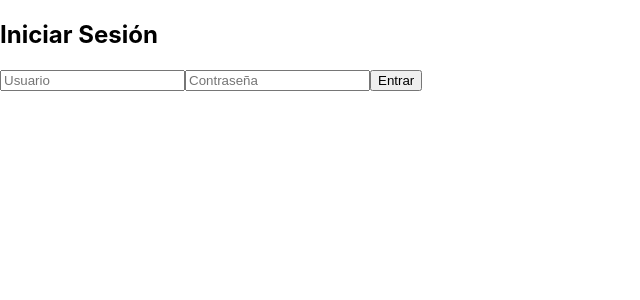
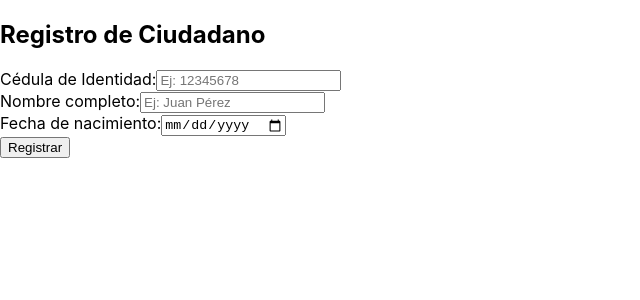
Before and after one commit to jimagrini/ObligatorioBDD2, a React (Create React App) app in the folder frontend-elecciones/: page /registro-ciudadano in a window 1280 px wide. Before the commit this address led to /. Shown: the top 300 px of the page, without its empty margins (0-640 px from the left). Built offline with nearby package versions, Linux system fonts and the light colour scheme.

Commit message:
arreglos

```diff
--- a/frontend-elecciones/src/App.js
+++ b/frontend-elecciones/src/App.js
@@ -1,24 +1,28 @@
 import React from 'react';
-import { BrowserRouter as Router, Routes, Route, Navigate } from 'react-router-dom';
+import {
+  BrowserRouter as Router,
+  Routes,
+  Route,
+  Navigate,
+} from 'react-router-dom';
 import Login from './components/Login';
 import DashboardVotante from './components/DashboardVotante';
 import DashboardFuncionario from './components/DashboardFuncionario';
 import DashboardAdmin from './components/DashboardAdmin';
-import RegisroVoto from './components/RegistroVoto';
-
-
+import RegistroVoto from './components/registrovoto/RegistroVoto';
+import RegistroCiudadano from './components/registrociudadano/RegistroCiudadano';
 
 function App() {
   return (
     <Router>
       <Routes>
-        <Route path="/" element={<Login />} />
-        <Route path="/votante" element={<DashboardVotante />} />
-        <Route path="/funcionario" element={<DashboardFuncionario />} />
-        <Route path="/admin" element={<DashboardAdmin />} />
-        <Route path="*" element={<Navigate to="/" />} />
-        <Route path="/registro-voto" element={<RegisroVoto />} />
-
+        <Route path='/' element={<Login />} />
+        <Route path='/votante' element={<DashboardVotante />} />
+        <Route path='/funcionario' element={<DashboardFuncionario />} />
+        <Route path='/admin' element={<DashboardAdmin />} />
+        <Route path='/registro-voto' element={<RegistroVoto />} />
+        <Route path='/registro-ciudadano' element={<RegistroCiudadano />} />
+        <Route path='*' element={<Navigate to='/' />} />
       </Routes>
     </Router>
   );
--- /dev/null
+++ b/frontend-elecciones/src/components/registrociudadano/RegistroCiudadano.jsx
@@ -0,0 +1,105 @@
+import React, { useState } from 'react';
+
+function RegistroCiudadano() {
+  const [ci, setCi] = useState('');
+  const [nombre, setNombre] = useState('');
+  const [fechaNac, setFechaNac] = useState('');
+  const [mensaje, setMensaje] = useState('');
+
+  const handleSubmit = async (e) => {
+    e.preventDefault();
+    const data = { ci, nombre, fecha_nac: fechaNac };
+
+    // MODO PRUEBA: Simular respuesta exitosa sin backend
+    console.log('Datos que se enviarían:', data);
+    setMensaje('✅ Ciudadano registrado con éxito (MODO PRUEBA)');
+    setCi('');
+    setNombre('');
+    setFechaNac('');
+
+    /* DESCOMENTA ESTO CUANDO TENGAS EL BACKEND LISTO:
+    try {
+      const response = await fetch('http://localhost:3001/ciudadanos', {
+        method: 'POST',
+        headers: { 'Content-Type': 'application/json' },
+        body: JSON.stringify(data),
+      });
+
+      if (response.ok) {
+        setMensaje('✅ Ciudadano registrado con éxito');
+        setCi('');
+        setNombre('');
+        setFechaNac('');
+      } else {
+        const errorData = await response.json();
+        setMensaje(`❌ Error: ${errorData.message || 'No se pudo registrar'}`);
+      }
+    } catch (error) {
+      setMensaje(`❌ Error de red: ${error.message}`);
+    }
+    */
+  };
+
+  return (
+    <div className='max-w-md mx-auto mt-10 p-6 bg-white rounded-lg shadow-md'>
+      <h2 className='text-2xl font-semibold text-center mb-6'>
+        Registro de Ciudadano
+      </h2>
+      <form onSubmit={handleSubmit} className='flex flex-col gap-4'>
+        <div>
+          <label className='block text-sm font-medium text-gray-700 mb-1'>
+            Cédula de Identidad:
+          </label>
+          <input
+            type='text'
+            value={ci}
+            onChange={(e) => setCi(e.target.value)}
+            required
+            className='w-full border border-gray-300 rounded-md px-3 py-2 focus:outline-none focus:ring-2 focus:ring-blue-500'
+            placeholder='Ej: 12345678'
+          />
+        </div>
+
+        <div>
+          <label className='block text-sm font-medium text-gray-700 mb-1'>
+            Nombre completo:
+          </label>
+          <input
+            type='text'
+            value={nombre}
+            onChange={(e) => setNombre(e.target.value)}
+            required
+            className='w-full border border-gray-300 rounded-md px-3 py-2 focus:outline-none focus:ring-2 focus:ring-blue-500'
+            placeholder='Ej: Juan Pérez'
+          />
+        </div>
+
+        <div>
+          <label className='block text-sm font-medium text-gray-700 mb-1'>
+            Fecha de nacimiento:
+          </label>
+          <input
+            type='date'
+            value={fechaNac}
+            onChange={(e) => setFechaNac(e.target.value)}
+            required
+            className='w-full border border-gray-300 rounded-md px-3 py-2 focus:outline-none focus:ring-2 focus:ring-blue-500'
+          />
+        </div>
+
+        <button
+          type='submit'
+          className='bg-blue-600 text-white font-semibold py-2 px-4 rounded-md hover:bg-blue-700 transition-colors'
+        >
+          Registrar
+        </button>
+      </form>
+
+      {mensaje && (
+        <p className='mt-4 text-center font-medium text-green-600'>{mensaje}</p>
+      )}
+    </div>
+  );
+}
+
+export default RegistroCiudadano;
```
Also changed, not shown: frontend-elecciones/src/components/registrovoto/RegistroVoto.jsx (renamed from frontend-elecciones/src/components/RegistroVoto.jsx, +47 -31 lines), frontend-elecciones/src/components/RegistroCiudadano.jsx (deleted).
